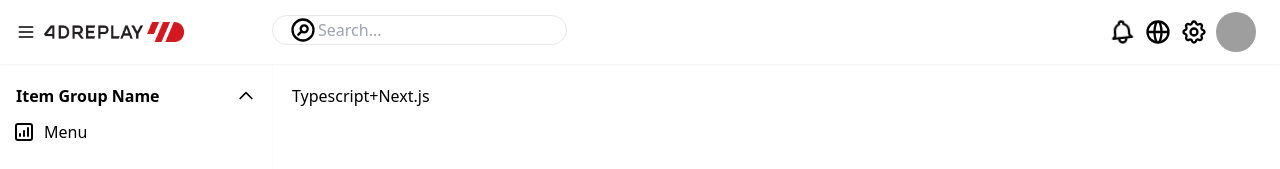
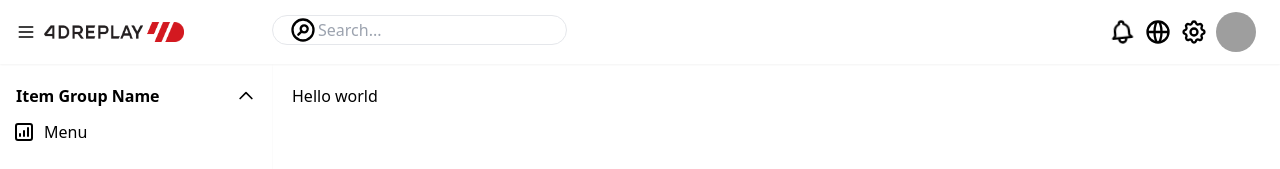
Before and after one commit to NAMU1105/next, a Next.js app: page / in a window 1280 px wide. Shown: the top 169 px of the page. Built offline with nearby package versions, Linux system fonts and the light colour scheme; grey boxes are pictures that could not be loaded; what @tailwindcss/custom-forms would draw is missing.

Commit message:
auto deploy test

```diff
--- a/pages/index.tsx
+++ b/pages/index.tsx
@@ -9,7 +9,7 @@ export default function Home() {
       </Head> */}
 
       {/* <main> */}
-      <h1>Typescript+Next.js</h1>
+      <h1>Hello world</h1>
       {/* </main> */}
       {/* <div id="backdrop-hook"></div>
       <div id="modal-hook"></div>
```
